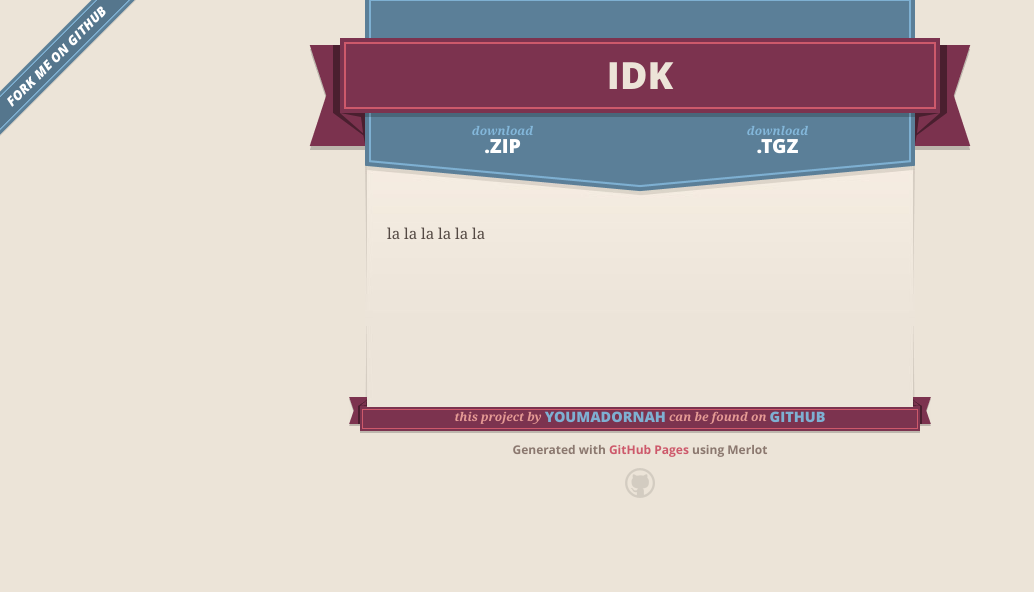
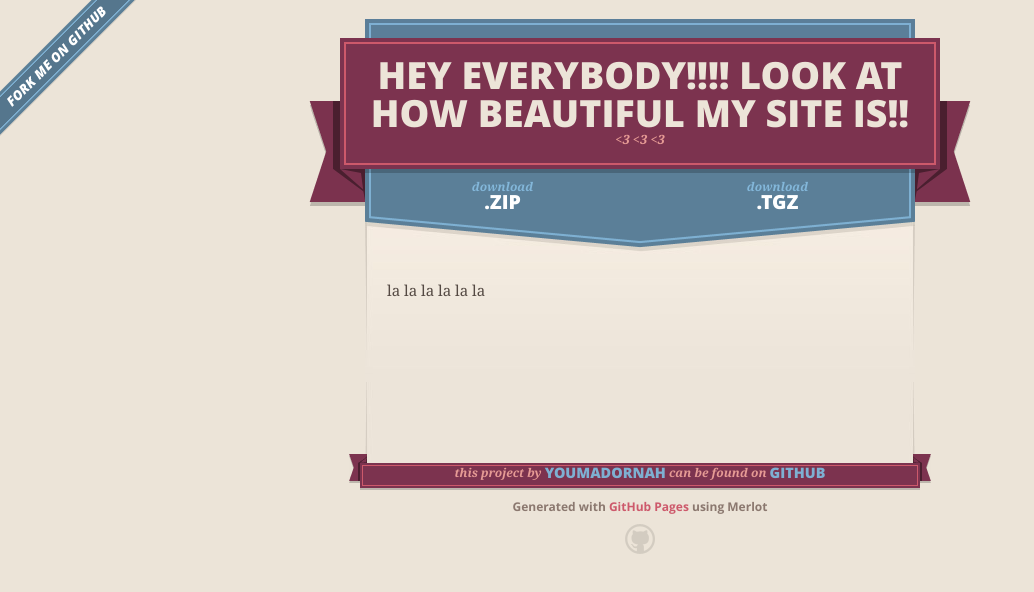
Before and after one commit to youmadornah/youmadornah.github.io, a plain HTML site: page index.html in a window 1280 px wide. Shown: the whole page, without its empty margins (0-1034 px from the left). Drawn offline with nearby package versions, Linux system fonts and the light colour scheme.

Commit message:
Create gh-pages branch via GitHub

```diff
--- a/index.html
+++ b/index.html
@@ -17,7 +17,7 @@
         $('#main_content').headsmart()
       })
     </script>
-    <title>Idk by youmadornah</title>
+    <title>Hey everybody!!!! look at how beautiful my site is!! by youmadornah</title>
   </head>
 
   <body>
@@ -27,8 +27,8 @@
       <header>
         <span class="ribbon-outer">
           <span class="ribbon-inner">
-            <h1>Idk</h1>
-            <h2></h2>
+            <h1>Hey everybody!!!! look at how beautiful my site is!!</h1>
+            <h2>&lt;3 &lt;3 &lt;3</h2>
           </span>
           <span class="left-tail"></span>
           <span class="right-tail"></span>
--- a/params.json
+++ b/params.json
@@ -1 +1 @@
-{"name":"Idk","tagline":"","body":"la la la la la la ","google":"","note":"Don't delete this file! It's used internally to help with page regeneration."}
+{"name":"Hey everybody!!!! look at how beautiful my site is!!","tagline":"<3 <3 <3","body":"la la la la la la ","google":"","note":"Don't delete this file! It's used internally to help with page regeneration."}
```
